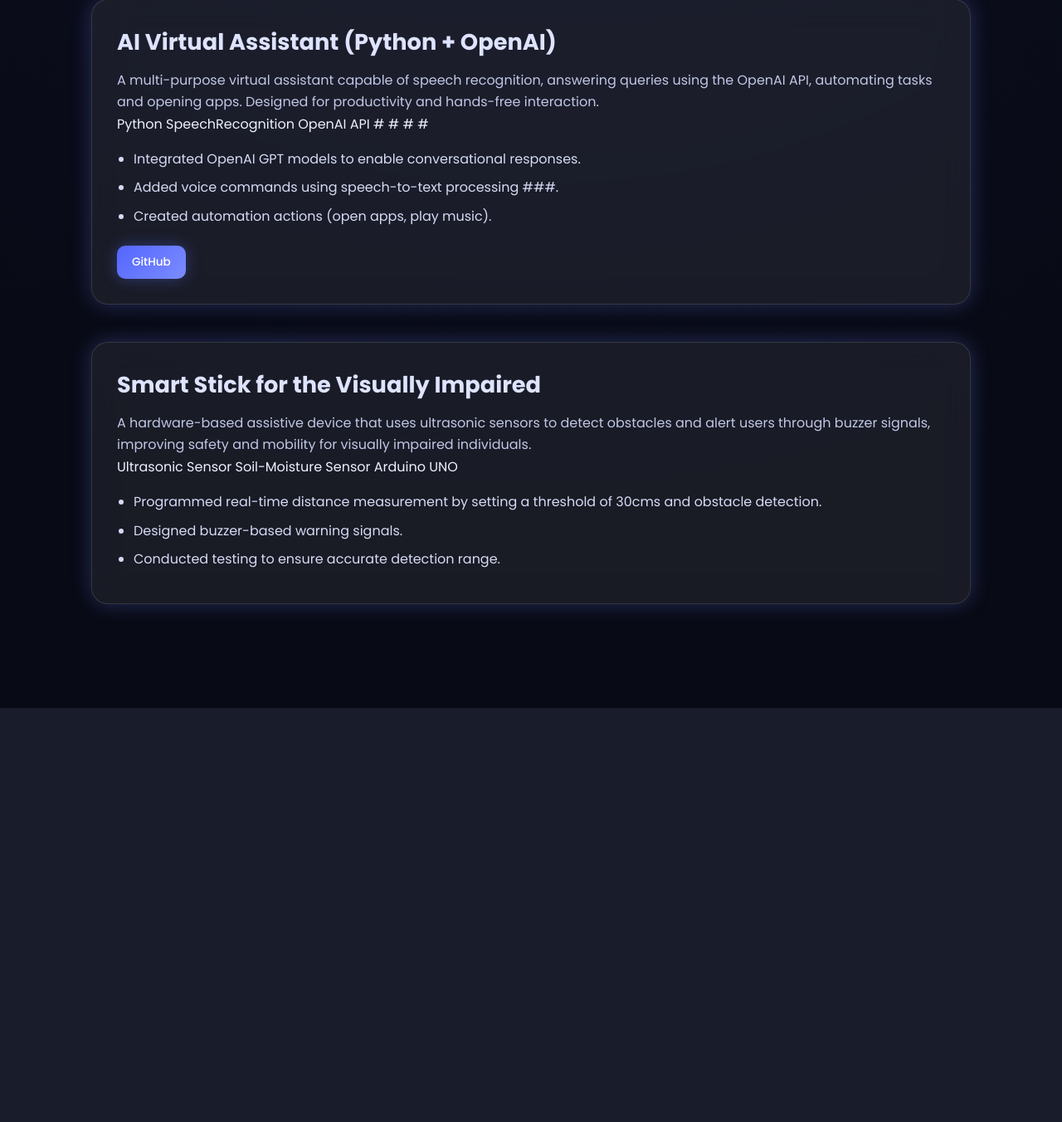
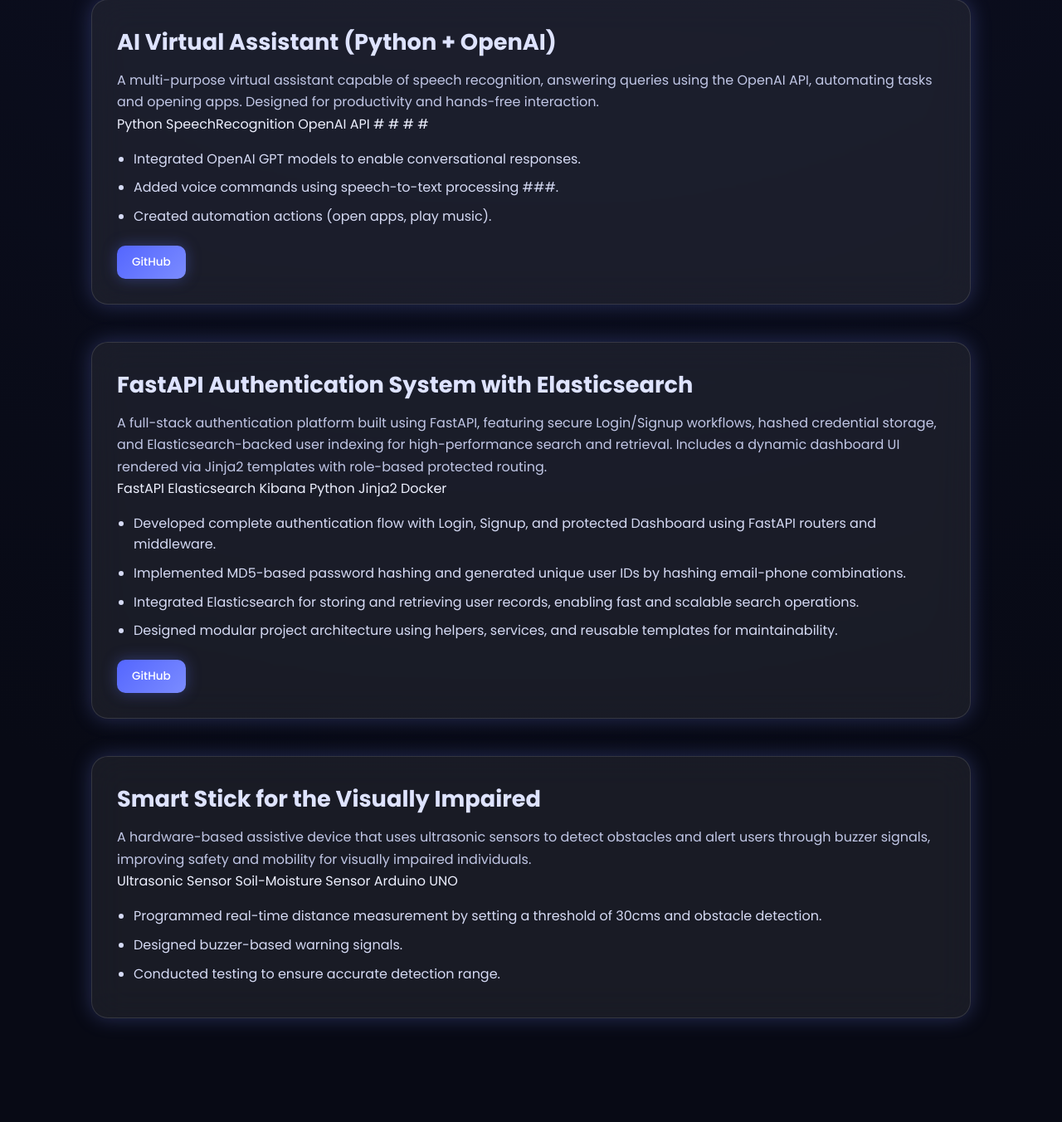
Before and after one commit to Sri-Aditya03/Portfolio-website, a FastAPI app: page /projects in a window 1280 px wide. Shown: the part 714-2066 px from the top of the page at 83% size. Before the commit the page ends 1567 px from the top, so only its background shows below. Run offline with FastAPI, Linux system fonts and the light colour scheme.

Commit message:
Added a new project on the projects page

```diff
--- a/app/templates/projects.html
+++ b/app/templates/projects.html
@@ -66,6 +66,37 @@
         </div>
     </div>
 
+<!-- FastAPI Auth Project -->
+<div class="project-card">
+    <h2>FastAPI Authentication System with Elasticsearch</h2>
+    <p class="project-desc">
+        A full-stack authentication platform built using FastAPI, featuring secure Login/Signup workflows,
+        hashed credential storage, and Elasticsearch-backed user indexing for high-performance search and retrieval.
+        Includes a dynamic dashboard UI rendered via Jinja2 templates with role-based protected routing.
+    </p>
+
+    <div class="tech-tags">
+        <span>FastAPI</span>
+        <span>Elasticsearch</span>
+        <span>Kibana</span>
+        <span>Python</span>
+        <span>Jinja2</span>
+        <span>Docker</span>
+    </div>
+
+    <ul class="project-points">
+        <li>Developed complete authentication flow with Login, Signup, and protected Dashboard using FastAPI routers and middleware.</li>
+        <li>Implemented MD5-based password hashing and generated unique user IDs by hashing email-phone combinations.</li>
+        <li>Integrated Elasticsearch for storing and retrieving user records, enabling fast and scalable search operations.</li>
+        <li>Designed modular project architecture using helpers, services, and reusable templates for maintainability.</li>
+    </ul>
+
+    <div class="project-links">
+            <a href="https://github.com/Sri-Aditya03/Portfolio-website.git" target="blank" class="btn small">GitHub</a>
+        </div>
+</div>
+
+
     <!-- Smart Stick -->
     <div class="project-card">
         <h2>Smart Stick for the Visually Impaired</h2>
```
